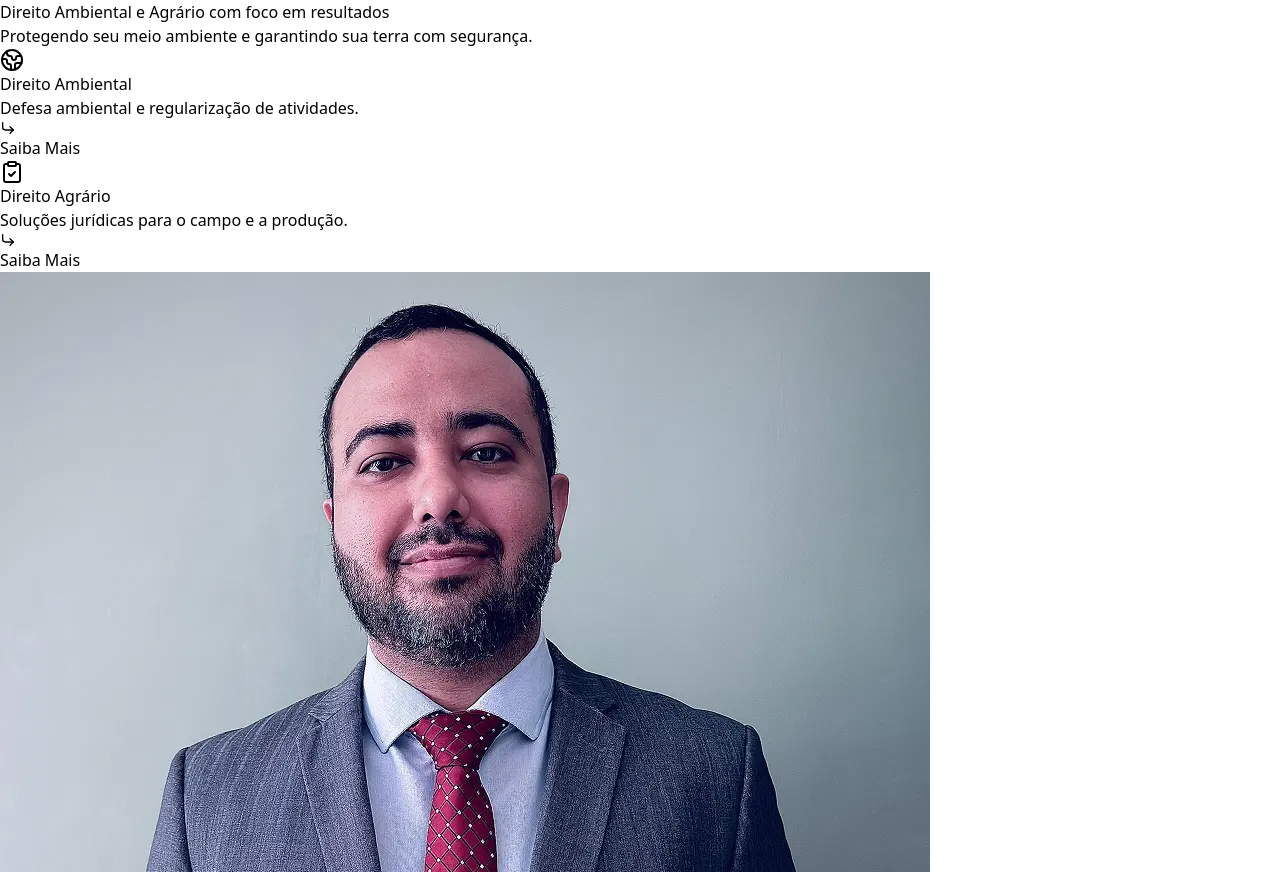
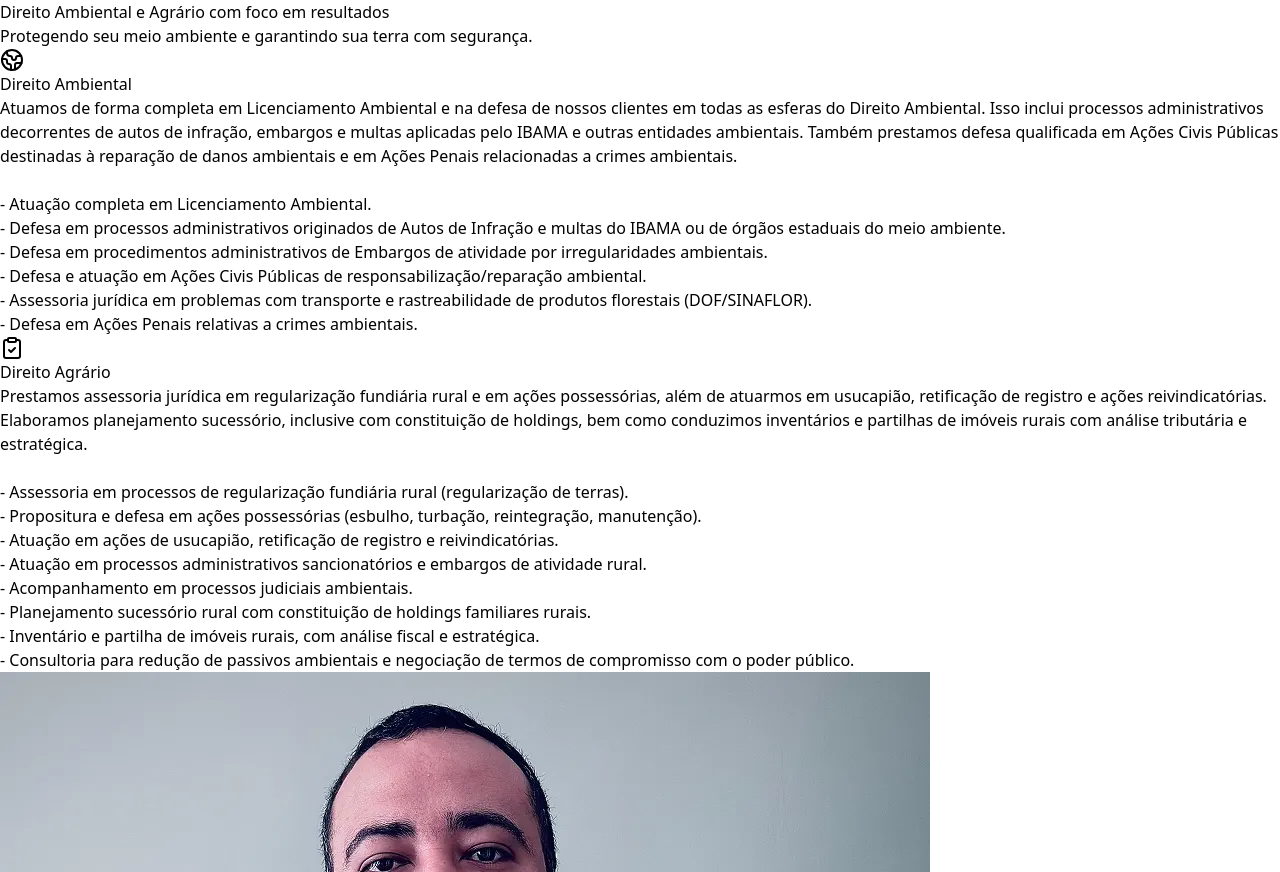
Before and after one commit to EdisonMatos/LP-Raphael-Palhares, a React (Vite) app: page / in a window 1280 px wide. Shown: the part 725-1597 px from the top of the page. Built offline with nearby package versions, Linux system fonts and the light colour scheme; a web font is replaced by a local one.

Commit message:
fix: features

```diff
--- a/src/components/sections/DefaultModals.jsx
+++ b/src/components/sections/DefaultModals.jsx
@@ -50,16 +50,19 @@ export default function DefaultModals({ modal = "true", colorMode }) {
 
         <SectionWrapper>
           <div className="flex flex-col items-center w-full justify-evenly tablet1:flex-row">
-            <div className="flex flex-wrap items-start justify-center w-full gap-[40px]">
-              <MotionDivDownToUp className="flex flex-col items-center justify-center border-[2px] border-solid px-[10px] py-[20px]">
+            <div className="flex flex-col desktop1:flex-row items-start justify-center w-full gap-[40px]">
+              <MotionDivDownToUp className="flex flex-col items-center justify-center desktop1:w-[30%] border-[2px] border-solid px-[10px] py-[20px]">
                 <IconButtonFeatureCard
                   icon={content.texts.features.card1.icon}
                   title={content.texts.features.card1.title}
-                  paragraph={content.texts.features.card1.subtitle}
+                  // paragraph={content.texts.features.card1.subtitle}
                   className="tablet1:mb-[12px] desktop1:mb-0 desktop2:mb-[18px]"
                   colorMode={colorMode}
                 />
-                {modal && (
+                <p className="text-center text-paragraph2 opacity-70 font-mainFont desktop1:w-[90%] pb-4">
+                  {content.texts.features.card1.description}
+                </p>
+                {/* {modal && (
                   <Button
                     colorMode={colorMode}
                     size="small"
@@ -106,25 +109,28 @@ export default function DefaultModals({ modal = "true", colorMode }) {
                       </svg>
                     }
                   />
-                )}
+                )} */}
               </MotionDivDownToUp>
-              {/* <MotionDivDownToUp className="hidden desktop1:flex justify-center w-[32%]">
+              <MotionDivDownToUp className="hidden desktop1:flex justify-center w-[32%]">
                 <div
                   className="hidden h-[640px] w-full desktop1:flex col2 rounded-2xl bg-top bg-cover shadow-custom-opacity shadow-shadowFeatures/10"
                   style={{
                     backgroundImage: `url(${content.texts.features.imgFeatures})`,
                   }}
                 ></div>
-              </MotionDivDownToUp> */}
-              <MotionDivDownToUp className="flex flex-col items-center justify-center border-[2px] border-solid px-[10px] py-[20px]">
+              </MotionDivDownToUp>
+              <MotionDivDownToUp className="flex flex-col items-center justify-center desktop1:w-[30%] border-[2px] border-solid px-[10px] py-[20px]">
                 <IconButtonFeatureCard
                   icon={content.texts.features.card2.icon}
                   title={content.texts.features.card2.title}
-                  paragraph={content.texts.features.card2.subtitle}
+                  // paragraph={content.texts.features.card2.subtitle}
                   className="tablet1:mb-[12px] desktop1:mb-0 desktop2:mb-[18px]"
                   colorMode={colorMode}
                 />
-                {modal && (
+                <p className="text-center text-paragraph2 opacity-70 font-mainFont w-[90%] pb-4">
+                  {content.texts.features.card2.description}
+                </p>
+                {/* {modal && (
                   <Button
                     colorMode={colorMode}
                     size="small"
@@ -171,7 +177,7 @@ export default function DefaultModals({ modal = "true", colorMode }) {
                       </svg>
                     }
                   />
-                )}
+                )} */}
               </MotionDivDownToUp>{" "}
               {/* <MotionDivDownToUp className="flex flex-col items-center justify-center border-[2px] border-solid px-[10px] py-[20px]">
                 <IconButtonFeatureCard
--- a/src/content/content.jsx
+++ b/src/content/content.jsx
@@ -196,26 +196,29 @@ const content = {
         subtitle: "Defesa ambiental e regularização de atividades.",
         description: (
           <div>
-            Atuação completa em Licenciamento Ambiental.
+            Atuamos de forma completa em Licenciamento Ambiental e na defesa de
+            nossos clientes em todas as esferas do Direito Ambiental. Isso
+            inclui processos administrativos decorrentes de autos de infração,
+            embargos e multas aplicadas pelo IBAMA e outras entidades
+            ambientais. Também prestamos defesa qualificada em Ações Civis
+            Públicas destinadas à reparação de danos ambientais e em Ações
+            Penais relacionadas a crimes ambientais.
             <br />
             <br />
-            Defesa em processos administrativos originados de Autos de Infração
-            e multas do IBAMA ou de órgãos estaduais do meio ambiente.
+            - Atuação completa em Licenciamento Ambiental.
             <br />
+            - Defesa em processos administrativos originados de Autos de
+            Infração e multas do IBAMA ou de órgãos estaduais do meio ambiente.
             <br />
-            Defesa em procedimentos administrativos de Embargos de atividade por
-            irregularidades ambientais.
+            - Defesa em procedimentos administrativos de Embargos de atividade
+            por irregularidades ambientais.
             <br />
-            <br />
-            Defesa e atuação em Ações Civis Públicas de
+            - Defesa e atuação em Ações Civis Públicas de
             responsabilização/reparação ambiental.
             <br />
-            <br />
-            Assessoria jurídica em problemas com transporte e rastreabilidade de
-            produtos florestais (DOF/SINAFLOR).
-            <br />
-            <br />
-            Defesa em Ações Penais relativas a crimes ambientais.
+            - Assessoria jurídica em problemas com transporte e rastreabilidade
+            de produtos florestais (DOF/SINAFLOR).
+            <br />- Defesa em Ações Penais relativas a crimes ambientais.
           </div>
         ),
         imgModal: imgFeaturesCardModal1,
@@ -247,35 +250,35 @@ const content = {
         subtitle: "Soluções jurídicas para o campo e a produção.",
         description: (
           <div>
-            Assessoria em processos de regularização fundiária rural
+            Prestamos assessoria jurídica em regularização fundiária rural e em
+            ações possessórias, além de atuarmos em usucapião, retificação de
+            registro e ações reivindicatórias. Elaboramos planejamento
+            sucessório, inclusive com constituição de holdings, bem como
+            conduzimos inventários e partilhas de imóveis rurais com análise
+            tributária e estratégica.
+            <br />
+            <br />
+            - Assessoria em processos de regularização fundiária rural
             (regularização de terras).
             <br />
-            <br />
-            Propositura e defesa em ações possessórias (esbulho, turbação,
+            - Propositura e defesa em ações possessórias (esbulho, turbação,
             reintegração, manutenção).
             <br />
-            <br />
-            Atuação em ações de usucapião, retificação de registro e
+            - Atuação em ações de usucapião, retificação de registro e
             reivindicatórias.
             <br />
-            <br />
-            Atuação em processos administrativos sancionatórios e embargos de
+            - Atuação em processos administrativos sancionatórios e embargos de
             atividade rural.
             <br />
+            - Acompanhamento em processos judiciais ambientais.
             <br />
-            Acompanhamento em processos judiciais ambientais.
-            <br />
-            <br />
-            Planejamento sucessório rural com constituição de holdings
+            - Planejamento sucessório rural com constituição de holdings
             familiares rurais.
             <br />
-            <br />
-            Inventário e partilha de imóveis rurais, com análise fiscal e
+            - Inventário e partilha de imóveis rurais, com análise fiscal e
             estratégica.
-            <br />
-            <br />
-            Consultoria para redução de passivos ambientais e negociação de
-            termos de compromisso com o poder público.
+            <br />- Consultoria para redução de passivos ambientais e negociação
+            de termos de compromisso com o poder público.
           </div>
         ),
         imgModal: imgFeaturesCardModal2,
```
